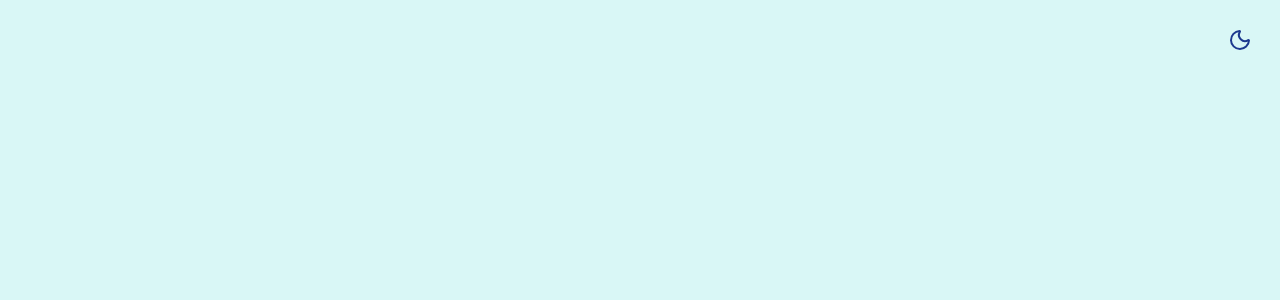
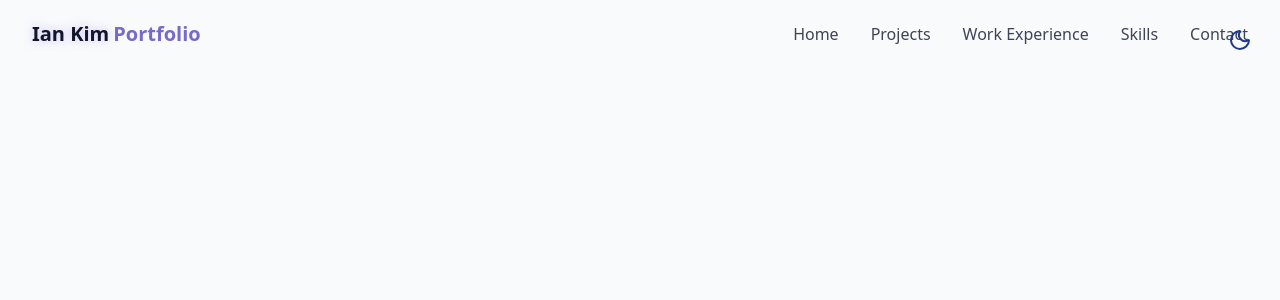
Before and after one commit to iankim0/portfolio, a React (Vite) app in the folder react-portfolio/: page / in a window 1280 px wide. Shown: the top 300 px of the page. Built offline with nearby package versions, Linux system fonts and the light colour scheme.

Commit message:
finished navbar

```diff
--- /dev/null
+++ b/react-portfolio/src/components/NavBar.jsx
@@ -0,0 +1,74 @@
+import {cn} from '@/lib/utils.js';
+import { Menu, X } from 'lucide-react';
+import { useEffect, useState } from 'react';
+
+const navItems = [
+    {name: "Home", href: "#hero"},
+    {name: "Projects", href: "#projects"},
+    {name: "Work Experience", href: "#work"},
+    {name: "Skills", href: "#skills"},
+    {name: "Contact", href: "#contact"},
+]
+
+export const NavBar = () => {
+    const [isScrolled, setIsScrolled] = useState(false);
+    const [isMenuOpen, setIsMenuOpen] = useState(false);
+
+    useEffect(() => {
+        const handleScroll = () => {
+            setIsScrolled(window.screenY > 10);
+        }
+
+        window.addEventListener("scroll", handleScroll);
+        return () => window.removeEventListener("scroll", handleScroll);
+    }, []);
+    return(
+        <nav className={cn("fixed w-full z-40 transition-all duration-300",
+                isScrolled ? "py-3 bg-background/80 backdrop-blur-md shadow-xs" : "py-5"
+            )}>
+            <div className='container flex items-center justify-between'>
+                <a className='text-xl font-bold flex items-center' href="#hero">
+                    <span className='relative z-10 text-foreground text-glow'> Ian Kim</span>
+                    <span className='relative z-10 text-primary ml-1'> Portfolio </span>
+                </a>
+
+                {/* Desktop NavBar */}
+                <div className='hidden md:flex space-x-8'>
+                    {navItems.map((item, key) => (
+                        <a key={key} href={item.href} className='text-foreground/80 hover:text-primary transition-colors duration-300'> {item.name} </a>
+                    ))}
+                </div>
+
+                {/* Mobile NavBar */}
+
+                <button
+                    onClick={() => setIsMenuOpen((prev) => !prev)}
+                    className='md:hidden p-2 text-foreground z-50'
+                    aria-label={isMenuOpen ? "Close Menu" : "Open Menu"}
+                >
+
+                        {isMenuOpen ? <X size={24}/> : <Menu size={24}/>}
+
+                </button>
+
+                <div className={cn("fixed inset-0 bg-background/95 backdrop-blur-md z-40 flex flex-col items-center justify-center",
+                        "transition-all duration-300 md:hidden",
+                        isMenuOpen ? "opacity-100 pointer-events-auto" : "opacity-0 pointer-events-none"
+
+                    )}>
+                    <div className='flex flex-col space-y-8 text-xl'>
+                        {navItems.map((item, key) => (
+                            <a
+                                key={key}
+                                href={item.href}
+                                className='text-foreground/80 hover:text-primary transition-colors duration-300'
+                                onClick={() => setIsMenuOpen(false)}
+                            > {item.name} </a>
+                        ))}
+                    </div>
+                </div>
+
+            </div>
+        </nav>
+    )
+}
--- a/react-portfolio/src/index.css
+++ b/react-portfolio/src/index.css
@@ -3,7 +3,7 @@
 @theme {
   --color-border: hsl(var(--border));
   --color-background: hsl(var(--background));
-  --color-foreground: hsl(var(--forground));
+  --color-foreground: hsl(var(--foreground));
 
   --color-primary: hsl(var(--primary));
   --color-primary-foreground: hsl(var(--primary-foreground));
@@ -43,8 +43,8 @@
 
 @layer base {
   :root {
-    --background: 178, 65%, 91%;
-    --foreground: 202, 22%, 46%;
+    --background: 210, 40%, 98%;
+    --foreground: 222, 47%, 11%;
 
     --card: 0 0% 100%;
 
@@ -55,7 +55,7 @@
   }
 
   .dark {
-    --background: 178, 12%, 18%;
+    --background: 222, 47%, 4%;
     --foreground: 213 31% 91%;
 
     --card: 222 47% 8%;
--- a/react-portfolio/src/pages/Home.jsx
+++ b/react-portfolio/src/pages/Home.jsx
@@ -1,3 +1,4 @@
+import { NavBar } from "../components/NavBar";
 import { ThemeToggle } from "../components/ThemeToggle";
 
 export const Home = () => {
@@ -8,7 +9,7 @@
 
 
     {/* Navbar */}
-
+    <NavBar/>
     {/* Main Body */}
 
     {/* Footer */}
```
